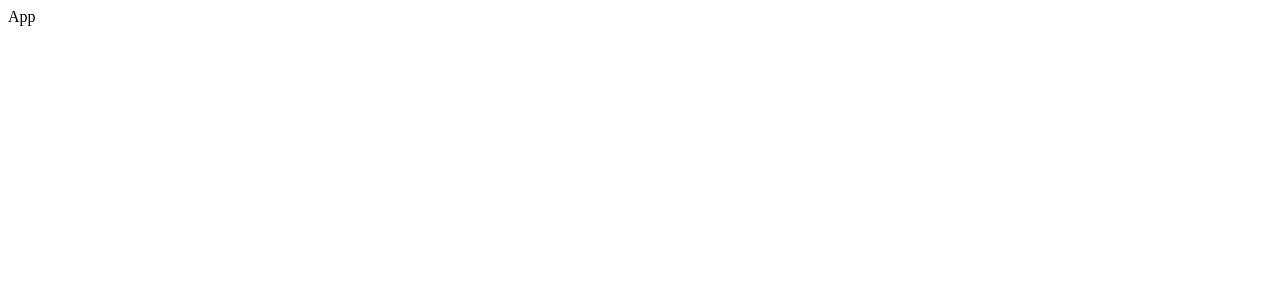
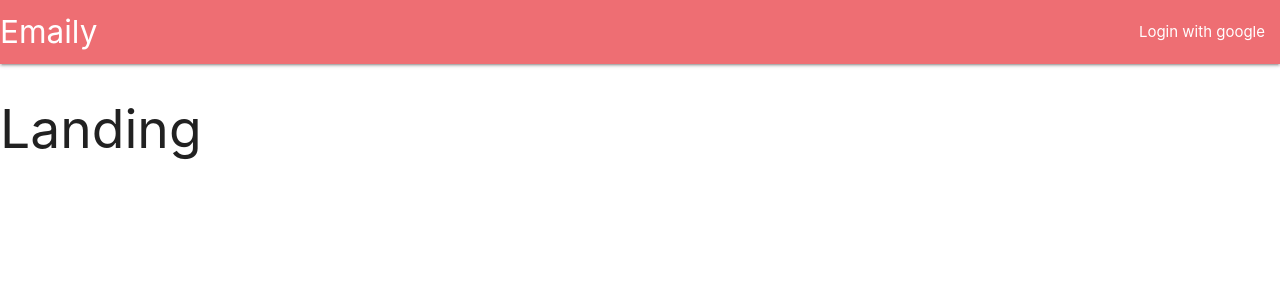
Before and after one commit to pjcasas29/Mayled, a React (Create React App) app in the folder client/: page / in a window 1280 px wide. Shown: the top 300 px of the page. Built offline with nearby package versions, Linux system fonts and the light colour scheme.

Commit message:
Materialize CSS and Header

```diff
--- a/client/package.json
+++ b/client/package.json
@@ -7,6 +7,7 @@
     "@testing-library/react": "^9.4.0",
     "@testing-library/user-event": "^7.2.1",
     "http-proxy-middleware": "^0.20.0",
+    "materialize-css": "^1.0.0",
     "react": "^16.12.0",
     "react-dom": "^16.12.0",
     "react-redux": "^7.1.3",
--- a/client/src/components/App.js
+++ b/client/src/components/App.js
@@ -1,8 +1,25 @@
 import React from "react";
+import { BrowserRouter, Route } from "react-router-dom";
+import Header from "./Header";
+
+const Dashboard = () => <h2>Dashboard</h2>;
+const SurveyNew = () => <h2>SurveyNew</h2>;
+const Landing = () => <h2>Landing</h2>;
 
 class App extends React.Component {
   render() {
-    return <div>App</div>;
+    return (
+      <div className="Container">
+        <BrowserRouter>
+          <div>
+            <Header />
+            <Route path="/" exact component={Landing} />
+            <Route path="/surveys" exact component={Dashboard} />
+            <Route path="/surveys/new" exact component={SurveyNew} />
+          </div>
+        </BrowserRouter>
+      </div>
+    );
   }
 }
 
--- /dev/null
+++ b/client/src/components/Header.js
@@ -0,0 +1,22 @@
+import React from "react";
+
+class Header extends React.Component {
+  render() {
+    return (
+      <nav>
+        <div className="nav-wrapper">
+          <a href="#" className="brand-logo left">
+            Emaily
+          </a>
+          <ul id="nav-mobile" className="right hide-on-med-and-down">
+            <li>
+              <a>Login with google</a>
+            </li>
+          </ul>
+        </div>
+      </nav>
+    );
+  }
+}
+
+export default Header;
--- a/client/src/index.js
+++ b/client/src/index.js
@@ -1,3 +1,4 @@
+import "materialize-css/dist/css/materialize.min.css";
 import React from "react";
 import ReactDOM from "react-dom";
 import { Provider } from "react-redux";
```
Also changed, not shown: 1 other file (tests, documents, lock files or other folders).
